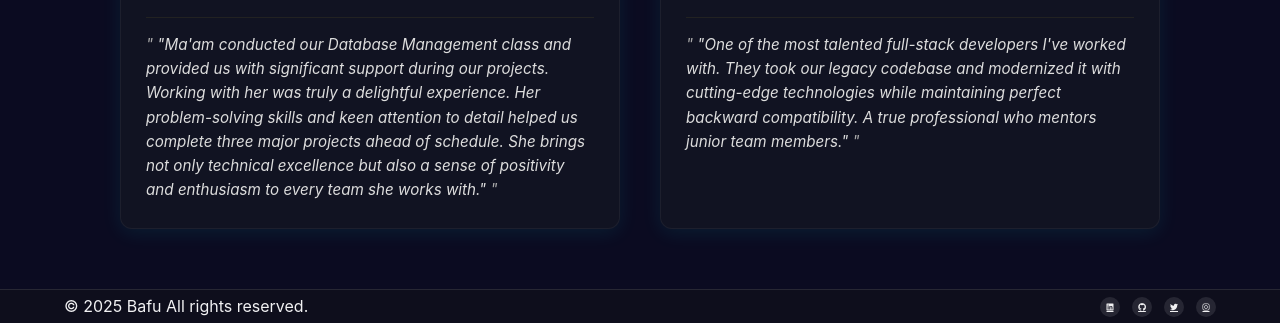
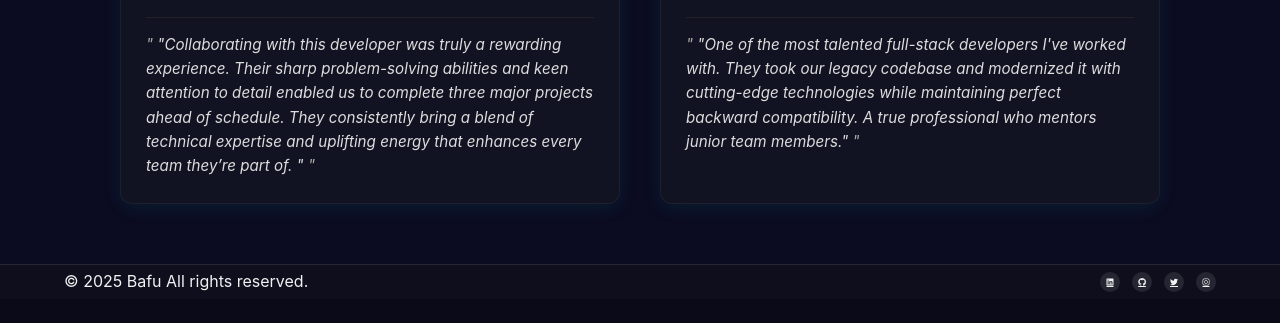
Before and after one commit to MdAbdullah1669/Md-Abdullah, a plain HTML site: page index.html in a window 1280 px wide. Shown: the part 6205-6528 px from the top of the page. After the commit the page ends 6504 px from the top, so only its background shows below. Drawn offline with Linux system fonts and the light colour scheme.

Commit message:
Update index5.html

```diff
--- a/index.html
+++ b/index.html
@@ -626,11 +626,13 @@ T             hrough colors,we expressed the truth of our society — a stance a
           </div>
           <div class="ref-quote">
             <p>
-              "Ma'am conducted our Database Management class and provided us with significant support
-              during our projects. Working with her was truly a delightful experience. Her problem-solving
-              skills and keen attention to detail helped us complete three major projects ahead of schedule.
-              She brings not only technical excellence but also a sense of positivity and enthusiasm to
-              every team she works with."
+              "Collaborating with this developer was truly a rewarding experience.
+               Their sharp problem-solving abilities and keen attention to detail
+               enabled us to complete three major projects ahead of schedule.
+               They consistently bring a blend of technical expertise and uplifting
+              energy that enhances every team they’re part of.
+
+"
             </p>
           </div>
         </div>
```
